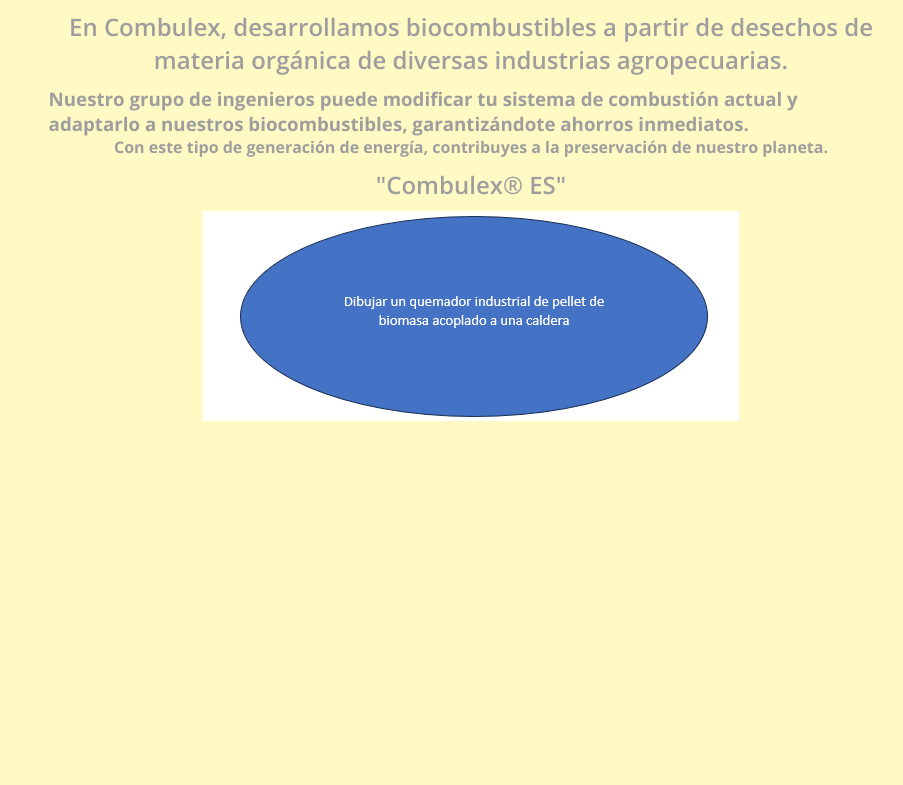
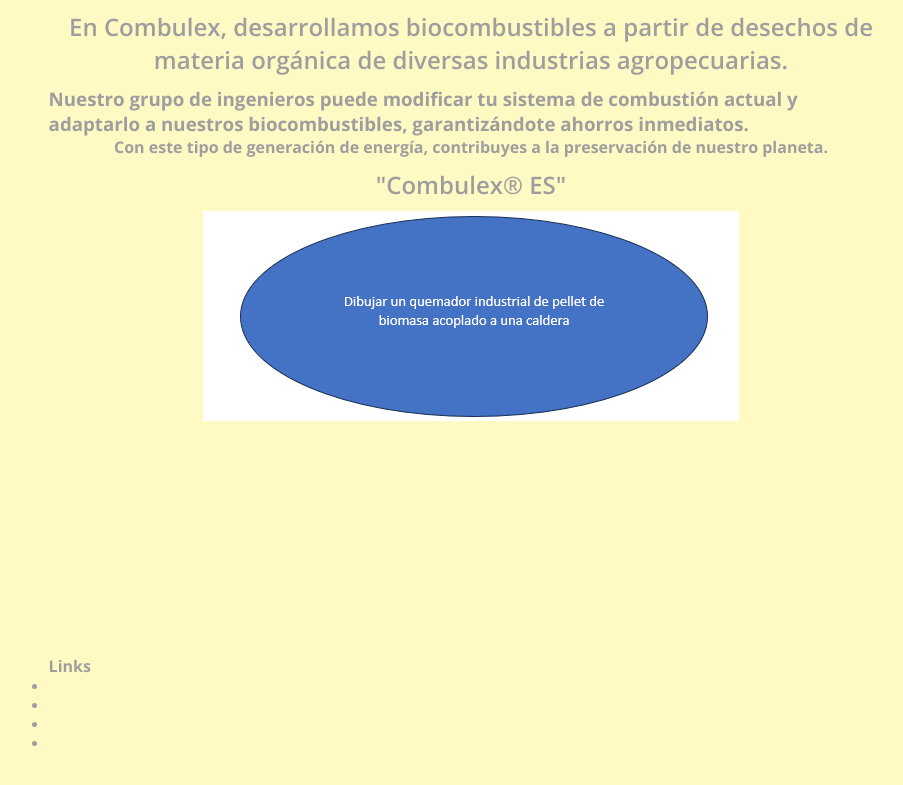
Before and after one commit to SrRndom/Combulex_Web, a plain HTML site: page index.html in a window 1280 px wide. Shown: the part 1471-2256 px from the top of the page, without its empty margins (169-1072 px from the left). Before the commit the page ends 2056 px from the top, so only its background shows below. Drawn offline with nearby package versions, Linux system fonts and the light colour scheme.

Commit message:
Minimal 2

```diff
--- a/index.html
+++ b/index.html
@@ -78,5 +78,20 @@
 
     </section>
 
+    <!-- Footer -->
+    <section id="contact">
+        <div class="footer">
+            <div class="col">
+                <h4>Links</h4>
+                <ul>
+                    <li><a href=""></a></li>
+                    <li><a href=""></a></li>
+                    <li><a href=""></a></li>
+                    <li><a href=""></a></li>
+                </ul>
+            </div>
+        </div>
+    </section>
+
 </body>
 </html>
```
